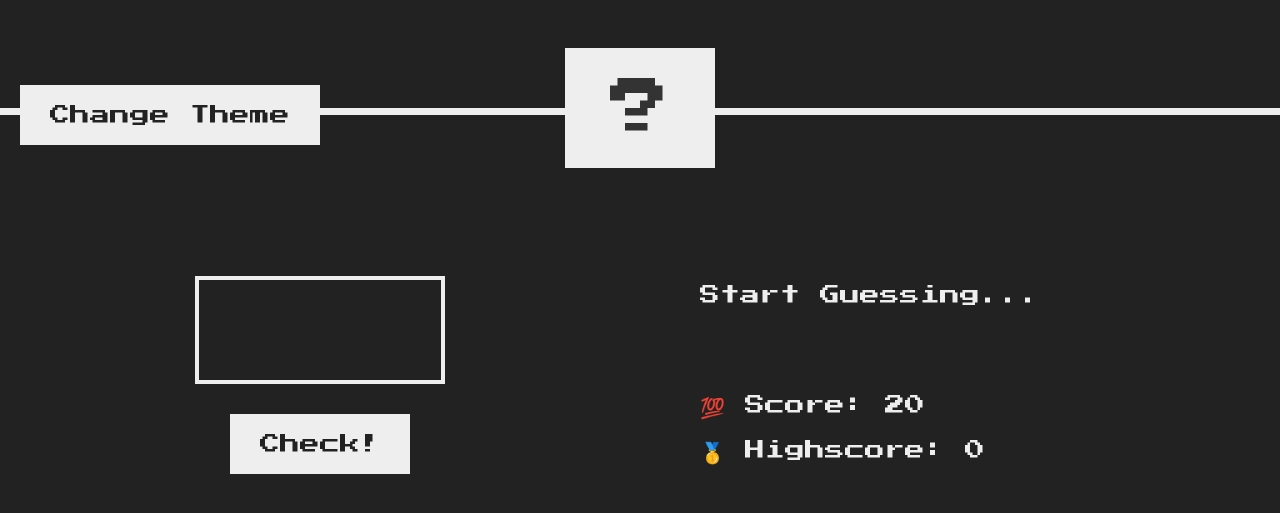
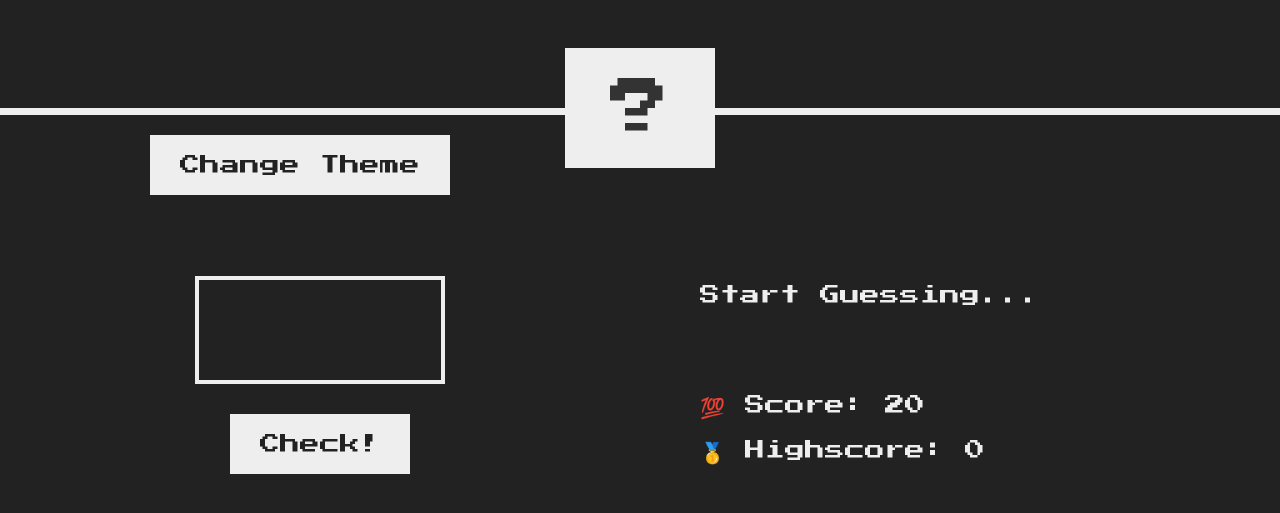
Before and after one commit to matthewfreeman821/GuessNumber, a plain HTML site: page index.html in a window 1280 px wide. Shown: the part 165-678 px from the top of the page. Drawn offline with Linux system fonts and the light colour scheme.

Commit message:
Position of theme button changes

```diff
--- a/styles.css
+++ b/styles.css
@@ -81,10 +81,12 @@ h1 {
   top: 2rem;
   left: 2rem;
 }
+
+
 .theme {
   position: absolute;
-  top: 25rem;
-  left: 2rem;
+  top: 30rem;
+  left: 15rem;
 }
 
 .guess {
```
